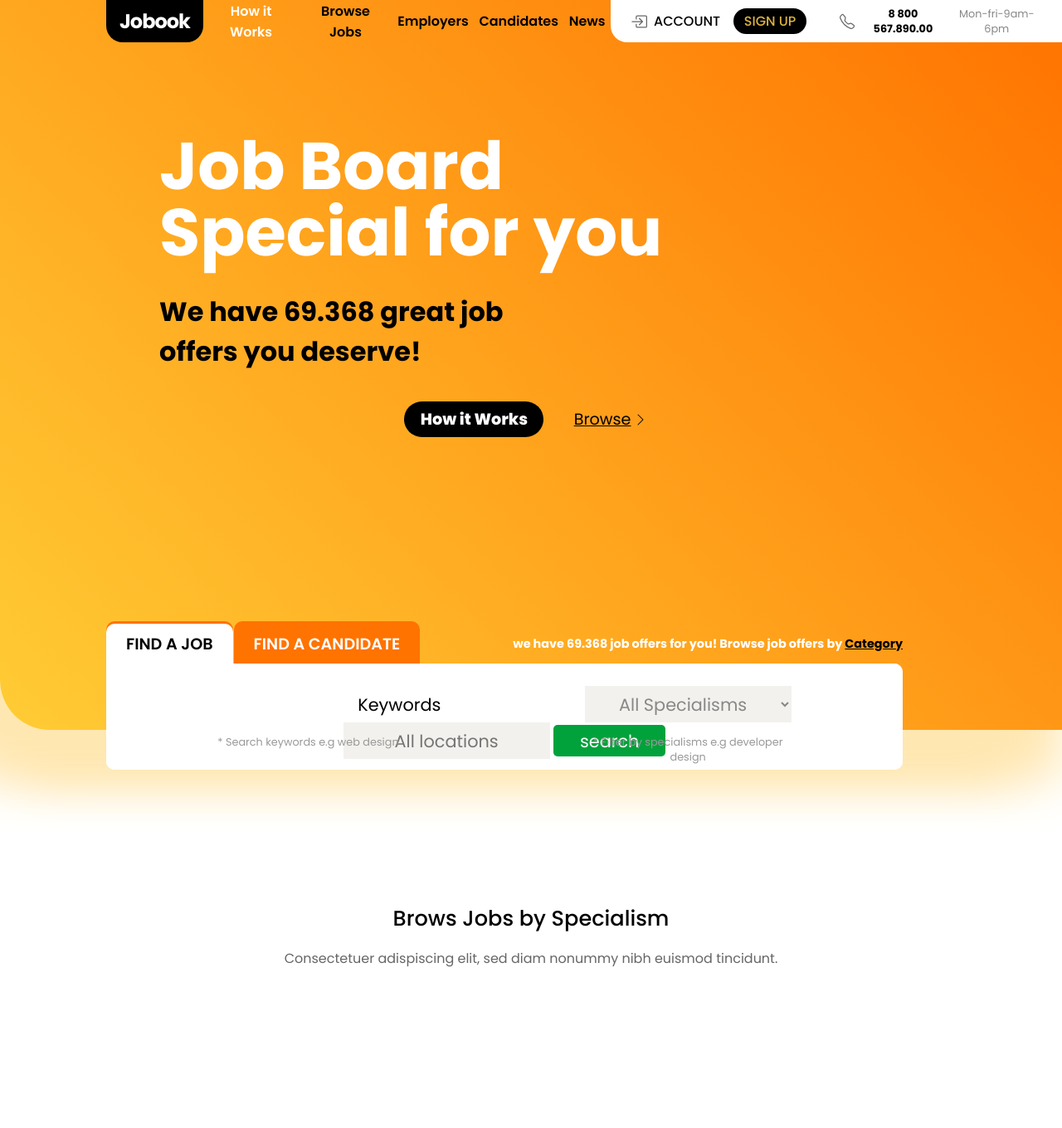
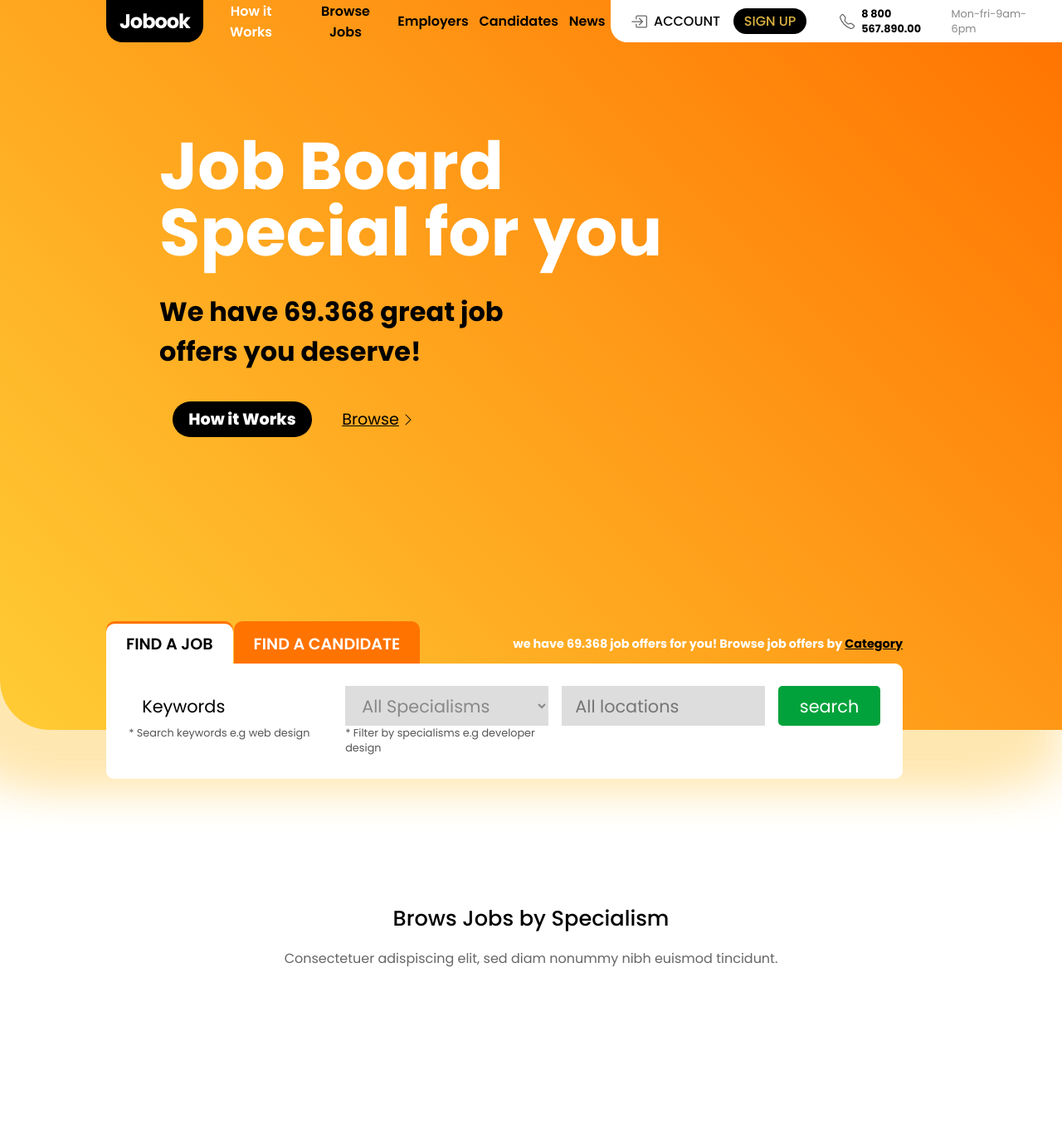
Before and after one commit to marzouk2002/Mockup-2, a PHP site: page / in a window 1280 px wide. Shown: the whole page at 83% size. Run offline with PHP 8.4, Linux system fonts and the light colour scheme.

Commit message:
rebuilding the form makup

```diff
--- a/index.html
+++ b/index.html
@@ -55,25 +55,33 @@
             </div>
             <div class="forms">
                 <form id="forJob" class="form active">
-                    <div id="keyword-input"><input type="text" class="keywords" placeholder="Keywords"></div>
-                    <div id="select-input">
+                    <div class="input-conta">
+                        <input  type="text" class="keywords" placeholder="Keywords">
+                        <p class="details">* Search keywords e.g web design</p>
+                    </div>
+                    <div class="input-conta">
                         <select class="select">
                             <option value="All Specialisms">All Specialisms</option>
                             <option value="All Specialisms">All Specialisms</option>
                             <option value="All Specialisms">All Specialisms</option>
                         </select>
+                        <p class="details">* Filter by specialisms e.g developer design</p>
                     </div>
                     <input type="text" class="location" placeholder="All locations">
                     <button type="submit" class="searchBtn">search</button>
                 </form>
                 <form id="forCandida" class="form" >
-                    <div id="keyword-input"><input type="text" class="keywords" placeholder="Keywords"></div>
-                    <div id="select-input">
+                    <div class="input-conta">
+                        <input  type="text" class="keywords" placeholder="Keywords">
+                        <p class="details">* Search keywords e.g web design</p>
+                    </div>
+                    <div class="input-conta">
                         <select class="select">
                             <option value="All Specialisms">All Specialisms</option>
                             <option value="All Specialisms">All Specialisms</option>
                             <option value="All Specialisms">All Specialisms</option>
                         </select>
+                        <p class="details">* Filter by specialisms e.g developer design</p>
                     </div>
                     <input type="text" class="location" placeholder="All locations">
                     <button type="submit" class="searchBtn">search</button>
--- a/style.css
+++ b/style.css
@@ -5,7 +5,6 @@
   padding: 0;
   box-sizing: border-box;
   font-family: Poppins, sans-serif;
-  text-align: center;
 }
 body {
   width: 100%;
@@ -177,6 +176,7 @@ main h3 {
   border-top-left-radius: 10px;
   border-top-right-radius: 10px;
   box-shadow: 0px -3px #ff7300;
+  text-align: center;
   cursor: pointer;
   background-color: #ff7300;
   color: white;
@@ -187,6 +187,7 @@ main h3 {
   color: white;
   font-size: 0.9rem;
   font-weight: 700;
+  text-align: center;
 }
 .desc p a {
   color: black;
@@ -208,7 +209,13 @@ main h3 {
   border-bottom-left-radius: 10px;
   border-bottom-right-radius: 10px;
   border-top-right-radius: 10px;
-  height: 8rem;
+  display: grid;
+  grid-template-columns: repeat(3, 1fr) 0.5fr;
+  grid-gap: 1rem;
+}
+
+.form > * {
+  width: 100%;
 }
 
 .form.active {
@@ -222,36 +229,13 @@ main h3 {
   font-size: 1.3rem;
   border: none;
   padding: 0.4rem 1rem;
+  height: 3rem;
+  width: 100%;
 }
 
 .select,
 .location {
-  background-color: #eeede8c0;
-  width: 27.5%;
-}
-#keyword-input,
-#select-input {
-  display: inline;
-  position: relative;
-}
-
-#keyword-input::after {
-  content: '* Search keywords e.g web design';
-}
-
-#select-input::after {
-  content: '* Filter by specialisms e.g developer design';
-  color: black;
-}
-
-#keyword-input::after,
-#select-input::after {
-  position: absolute;
-  left: 0;
-  top: 200%;
-  color: #999;
-  display: block;
-  font-size: 0.8rem;
+  background-color: #ddd;
 }
 
 .keywords::placeholder {
@@ -261,11 +245,16 @@ main h3 {
 .select {
   color: #888;
 }
+
 .searchBtn {
   background-color: #01a23b;
   color: white;
   border-radius: 5px;
-  padding: 0.2rem 2rem;
+}
+
+.details {
+  color: #555;
+  font-size: 0.8rem;
 }
 
 footer {
```
